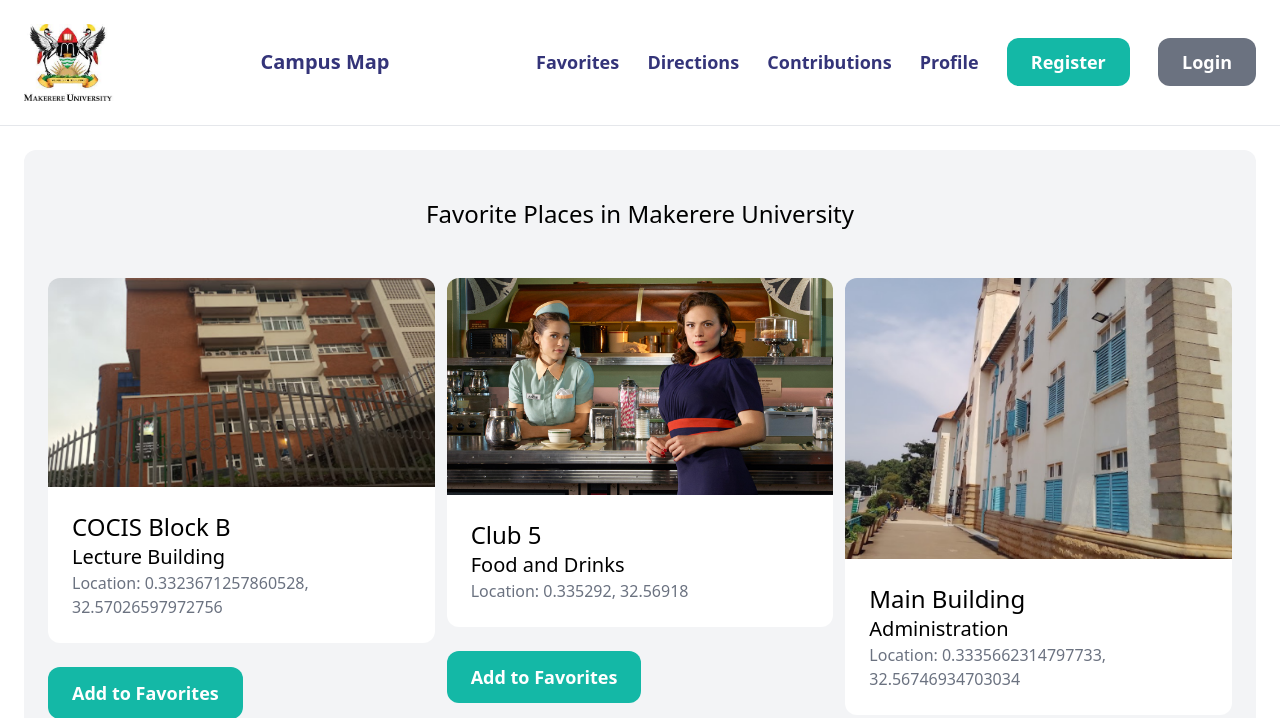
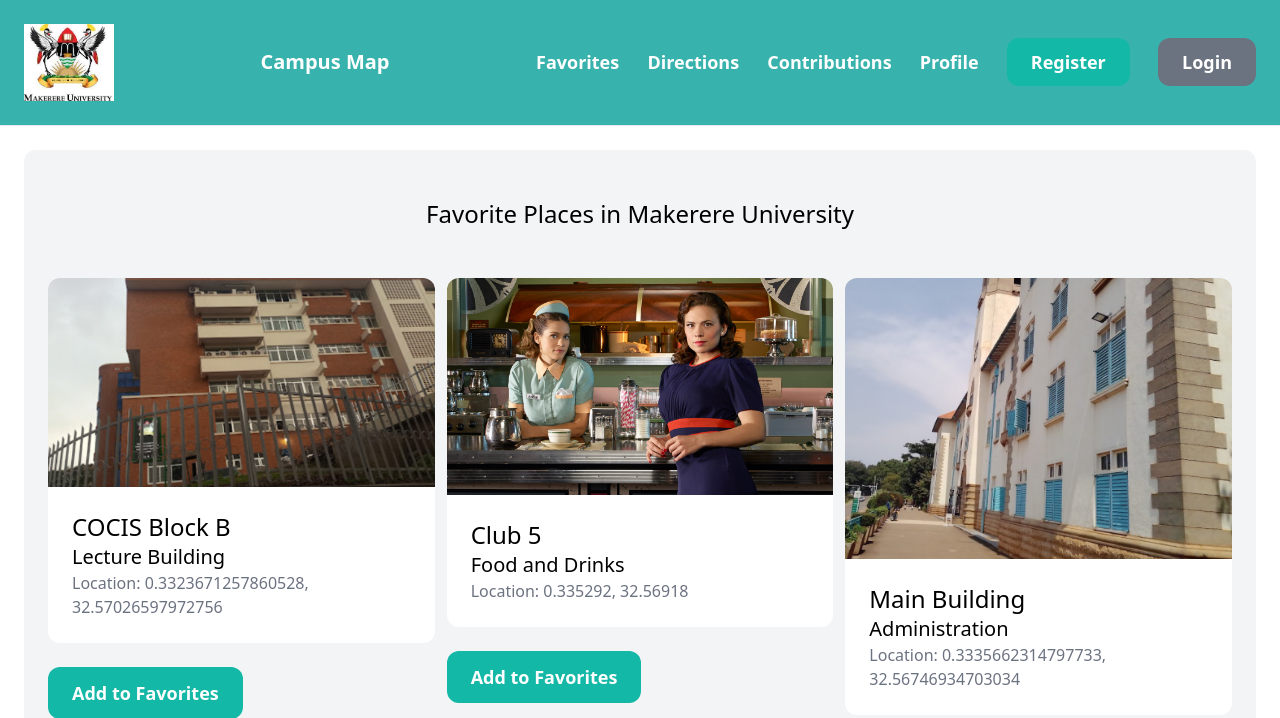
Before and after one commit to iraqooh/maplet, a Django app: page /favorites/ in a window 1280 px wide. Shown: the top 718 px of the page. Run offline with Django 4.2, Linux system fonts and the light colour scheme; data comes from the database, SQL or seed files in the repository; both versions use the stored data as it was after the commit; some libraries are stand-ins or nearby versions.

Commit message:
Updated navigation bar design

```diff
--- a/core/templates/core/base.html
+++ b/core/templates/core/base.html
@@ -15,21 +15,20 @@
     <script src="https://unpkg.com/leaflet@1.9.4/dist/leaflet.js" integrity="sha256-20nQCchB9co0qIjJZRGuk2/Z9VM+kNiyxNV1lvTlZBo=" crossorigin=""></script>
 </head>
 <body>
-    <nav class="py-6 px-6 flex justify-between items-center border-b border-gray-200" style="color: #343479;">
+    <nav class="py-6 px-6 flex justify-between items-center border-b border-gray-200" style="background-color: #38B2AC; color: #FFFFFF;">
         <div class="logo">
             <img src="{% static 'did_logo.png' %}"  alt="" width="90" height="75">
         </div>
         <a href="/" class="text-xl font-semibold">Campus Map</a>
         <div class="space-x-6">
-
-            <a href="{% url 'favorites' %}" class="text-lg font-semibold hover:text-blue-500">Favorites</a>
-            <a href="{% url 'directions' %}" class="text-lg font-semibold hover:text-blue-500">Directions</a>
-            <a href="{% url 'location:contribute' %}" class="text-lg font-semibold hover:text-blue-500">Contributions</a>
-            <a href="{% url 'profile' %}" class="text-lg font-semibold hover:text-blue-500">Profile</a>
+            <a href="{% url 'favorites' %}" class="text-lg font-semibold hover:text-red-500">Favorites</a>
+            <a href="{% url 'directions' %}" class="text-lg font-semibold hover:text-red-500">Directions</a>
+            <a href="{% url 'location:contribute' %}" class="text-lg font-semibold hover:text-red-500">Contributions</a>
+            <a href="{% url 'profile' %}" class="text-lg font-semibold hover:text-red-500">Profile</a>
             {% if request.user.is_authenticated %}
             {% else %}
-            <a href="{% url 'register' %}" class="px-6 py-3 text-lg font-semibold bg-teal-500 text-white rounded-xl hover:bg-teal-700">Register</a>
-            <a href="{% url 'login' %}" class="px-6 py-3 text-lg font-semibold bg-gray-500 text-white rounded-xl hover:bg-gray-700">Login</a>
+            <a href="{% url 'register' %}" class="px-6 py-3 text-lg font-semibold bg-teal-500 text-white hover:bg-teal-700 rounded-xl">Register</a>
+            <a href="{% url 'login' %}" class="px-6 py-3 text-lg font-semibold bg-gray-500 text-white hover:bg-gray-700 rounded-xl">Login</a>
             {% endif %}
         </div>
     </nav>
--- a/core/templates/core/directions.html
+++ b/core/templates/core/directions.html
@@ -15,7 +15,7 @@
                 <input type="text" class="form-control w-3/4 p-2 mt-2 rounded-xl" placeholder="Choose destination...">
                 <br>
                 <div class="flex justify-end my-4 mx-16">
-                    <button class="py-2 px-8 my-4text-lg bg-teal-500 hover:bg-teal-700 rounded-xl text-white">Go</button>
+                    <button class="py-2 px-8 my-4text-lg bg-teal-500 hover:bg-red-700 rounded-xl text-white">Go</button>
                 </div>
             </div>
         </div>
--- a/core/templates/core/favorites.html
+++ b/core/templates/core/favorites.html
@@ -21,7 +21,7 @@
                         <p class="text-gray-500">Location: {{location.latitude}}, {{location.longitude}}</p>
                     </div>
                 </a>
-                <a href="" class="inline-block mt-6 px-6 py-3 text-lg font-semibold bg-teal-500 text-white hover:bg-teal-700 rounded-xl">Add to Favorites</a>
+                <a href="" class="inline-block mt-6 px-6 py-3 text-lg font-semibold bg-teal-500 text-white hover:bg-red-700 rounded-xl">Add to Favorites</a>
             </div>
             {% endfor %}
         </div>
```
Also changed, not shown: core/views.py (line endings or trailing spaces), db.sqlite3.
